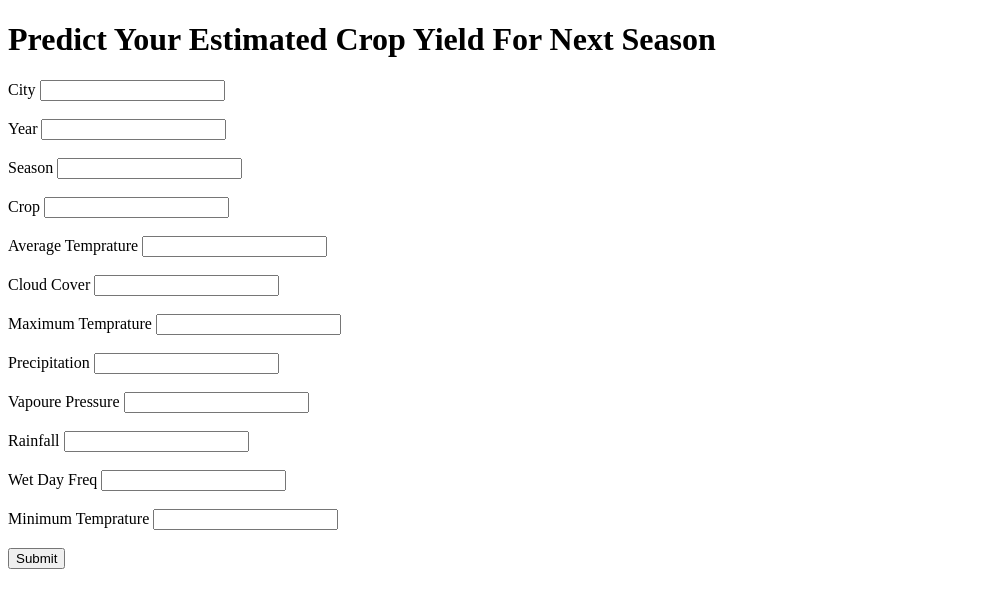
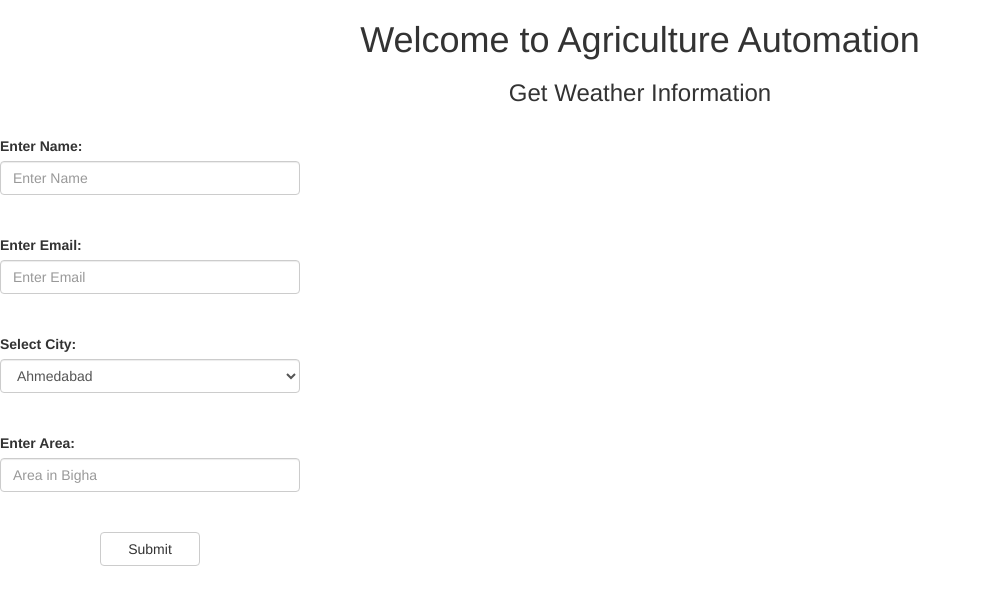
Before and after one commit to savankansagra/Smart_Agriculture, a Flask app: page / in a window 1280 px wide. Shown: the top 608 px of the page, without its empty margins (0-981 px from the left). Run offline with Flask 2, Linux system fonts and the light colour scheme; some libraries are stand-ins or nearby versions.

Commit message:
First Page By KP

```diff
--- a/Dashboard/main.py
+++ b/Dashboard/main.py
@@ -1,5 +1,7 @@
 from flask import Flask, request, render_template, url_for, redirect
 from Model_Package import CropYieldPrediction as cyp
+from Model_Package import WeatherData as wd
+
 
 app = Flask(__name__)
 
@@ -8,7 +10,7 @@ app = Flask(__name__)
 def home():
     return render_template("home.html")
 
-@app.route("/" , methods = ["POST"])
+@app.route("/prediction" , methods = ["POST"])
 def Crop_Prediction():
     if request.method == 'POST':
         data = {'City' : request.form["City"],
@@ -24,10 +26,22 @@ def Crop_Prediction():
             'Wet Day Freq' : int(request.form["Wet Day Freq"]),
             'minTemp' : int(request.form["minTemp"])}
     pred = cyp.RFModel(data)
-    return render_template('/home.html',pred = pred,data = data)
+    return render_template('/prediction.html',pred = pred,data = data)
+
+@app.route("/weather" , methods = ["POST"])
+def Weather():
+    if request.method == 'POST':
+        Name = request.form["Name"]
+        City = request.form["City"]
+        Email = request.form["Email"]
+        Area = float(request.form["Area"])
+    lst = [Name,City,Email,Area]
+    weatherdict = wd.FindWeather(City)
+    return render_template('/home.html',lst = lst,dict= weatherdict)
+
+@app.route("/p_redirect", methods = ["POST"])
+def prediction_redirect():
+    return render_template("prediction.html")
 
 if __name__ == "__main__":
     app.run(debug=True)
-
-
-print("my name is savan kasngra")
--- a/Dashboard/templates/home.html
+++ b/Dashboard/templates/home.html
@@ -1,44 +1,116 @@
 <!DOCTYPE html>
 <html lang="en" dir="ltr">
   <head>
+    <link rel="stylesheet" type= "text/css" href= "{{ url_for('static',filename='styles/style.css') }}">
+    <link rel="stylesheet" href="https://maxcdn.bootstrapcdn.com/bootstrap/3.3.7/css/bootstrap.min.css" integrity="sha384-BVYiiSIFeK1dGmJRAkycuHAHRg32OmUcww7on3RYdg4Va+PmSTsz/K68vbdEjh4u" crossorigin="anonymous">
+    <link rel="stylesheet" href="https://maxcdn.bootstrapcdn.com/bootstrap/3.4.1/css/bootstrap.min.css">
+    <script src="https://ajax.googleapis.com/ajax/libs/jquery/3.4.1/jquery.min.js"></script>
+    <script src="https://maxcdn.bootstrapcdn.com/bootstrap/3.4.1/js/bootstrap.min.js"></script>
     <meta charset="utf-8">
-    <title>Crop Yield Prediction</title>
+    <title>Pro Agri</title>
   </head>
   <body>
-    <h1> Predict Your Estimated Crop Yield For Next Season</h1>
-
-    <form action="/" method="POST">
-  	<label for="City">City</label>
-  	<input type="text" id="City" name="City" ><br><br>
-  	<label for="Year">Year</label>
-  	<input type="number" id="Year" name="Year"><br><br>
-  	<label for="Season">Season</label>
-  	<input type="text" id="Season" name="Season" ><br><br>
-  	<label for="Crop">Crop</label>
-  	<input type="text" id="Crop" name="Crop"><br><br>
-  	<label for="avgTemp">Average Temprature</label>
-  	<input type="number" id="avgTemp" name="avgTemp" ><br><br>
-  	<label for="CloudCover">Cloud Cover</label>
-  	<input type="number" id="Cloud Cover" name="Cloud Cover"><br><br>
-  	<label for="maxTemp">Maximum Temprature</label>
-  	<input type="number" id="maxTemp" name="maxTemp" ><br><br>
-  	<label for="Precipitation">Precipitation</label>
-  	<input type="number" id="Precipitation" name="Precipitation"><br><br>
-  	<label for="vapPressure">Vapoure Pressure</label>
-  	<input type="number" id="vapPressure" name="vapPressure" ><br><br>
-  	<label for="Rainfall">Rainfall</label>
-  	<input type="number" id="Rainfall" name="Rainfall"><br><br>
-  	<label for="Wet Day Freq">Wet Day Freq</label>
-  	<input type="number" id="Wet Day Freq" name="Wet Day Freq"><br><br>
-  	<label for="minTemp">Minimum Temprature</label>
-  	<input type="number" id="minTemp" name="minTemp"><br><br>
-  	<input type="submit" value="Submit">
+    <center><h1>Welcome to Agriculture Automation</h1> </center>
+    <div class="formdiv">
+    <center><h3>Get Weather Information</h3></center><br>
+    <div class="forminside">
+    <form class="form-group" action="/weather" method="POST" style="width: 300px">
+  	<label for="Name">Enter Name:</label>
+  	<input type="text" id="Name" name="Name" class="form-control" style="width: 100%" placeholder="Enter Name" required><br><br>
+  	<label for="Email">Enter Email:</label>
+  	<input type="email" id="Email" name="Email" class="form-control" style="width: 100%" placeholder="Enter Email" required><br><br>
+  	<label for="City">Select City:</label>
+    <select id="City" name="City" class="form-control" style="width: 100%" required>
+      <option value="Ahmedabad">Ahmedabad</option>
+      <option value="Amreli">Amreli</option>
+      <option value="Anand">Anand</option>
+      <option value="Banas Kantha">Banas Kantha</option>
+      <option value="Bharuch">Bharuch</option>
+      <option value="Bhavnagar">Bhavnagar</option>
+      <option value="Dahod">Dahod</option>
+      <option value="Dangs">Dangs</option>
+      <option value="Gandhinagar">Gandhinagar</option>
+      <option value="Jamnagar">Jamnagar</option>
+      <option value="Junagadh">Junagadh</option>
+      <option value="Kutch">Kutch</option>
+      <option value="Kheda">Kheda</option>
+      <option value="Mahesana">Mahesana</option>
+      <option value="Narmada">Narmada</option>
+      <option value="Navsari">Navsari</option>
+      <option value="Panchmahal">Panchmahal</option>
+      <option value="Patan">Patan</option>
+      <option value="Porbandar">Porbandar</option>
+      <option value="Rajkot">Rajkot</option>
+      <option value="Sabarkantha">Sabarkantha</option>
+      <option value="Surat">Surat</option>
+      <option value="Surendranagar">Surendranagar</option>
+      <option value="Tapi">Tapi</option>
+      <option value="Vadodara">Vadodara</option>
+      <option value="Valsad">Valsad</option>
+    </select><br><br>
+  	<label for="Area">Enter Area:</label>
+  	<input type="text" id="Area" name="Area" class="form-control" style="width: 100%" placeholder="Area in Bigha" required><br><br>
+  	<center><button type="submit" class="btn btn-default" style="width: 100px">Submit</button></center>
     </form>
-    {% if data %}
-        <h2>data : {{ data }} </h2>
-    {% endif %}
-    {% if pred %}
-        <h2>Predicted Yield is : {{ pred }} Tone/Hectre</h2>
-    {% endif %}
+  </div>
+    </div>
+  {% if lst %}
+  <div class="weathers">
+      <div class="col-md-6" style="width: 50%">
+        <div class="card" style="background-color: #a6f1b3">
+          <h2>{{lst[0]}}</h2>
+          <ul class="list-inline">
+            <li style="font-size: 15px">{{lst[3]}} Vigha</li><br>
+            <li style="font-size: 15px">{{lst[2]}}</li>
+          </ul>
+        </div>
+      </div>
+      <div class="col-md-6" style="width: 45%">
+        <div class="card" style="background-color: #f1b1a6">
+          <h2>{{lst[1]}}</h2><br>
+          <ul class="list-inline">
+            <li>Latitude: {{dict["lat"]}}</li>
+            <li style="padding-left: 11%">Longitude: {{dict["lon"]}}</li>
+          </ul>
+        </div>
+      </div>
+      <div class="col-md-6" style="width: 50%">
+        <div class="card" style="background-color: #badfff">
+          <h2>Temperature</h2><br>
+          <ul class="list-inline">
+            <li>{{dict["temp"]}}°C</li>
+            <li style="padding-left: 5%">{{dict["wdesc"]}}</li>
+          </ul>
+        </div>
+      </div>
+      <div class="col-md-6" style="width: 45%">
+        <div class="card" style="background-color: #d6a0f5">
+          <h2>Humidity</h2><br>
+          <ul class="list-inline">
+            <li>{{dict["hum"]}}%</li>
+          </ul>
+        </div>
+      </div>
+      <div class="col-md-6" style="width: 50%">
+        <div class="card" style="background-color: #f4a0f5">
+          <h2>Pressure</h2><br>
+          <ul class="list-inline">
+            <li>{{dict["pres"]}} hPa</li>
+          </ul>
+        </div>
+      </div>
+      <div class="col-md-6" style="width: 45%">
+        <div class="card" style="background-color: #ffd07c">
+          <h2>Wind Speed</h2><br>
+          <ul class="list-inline">
+            <li>{{dict["wspeed"]}} km/h</li>
+          </ul>
+        </div>
+      </div>
+      <form class="redirect" action="/p_redirect" method="POST">
+        <input type="submit" class="button" name="PredictYield" value="Predict Crop Yield">
+      </form>
+    </div>
+  {% endif %}
   </body>
 </html>
```
